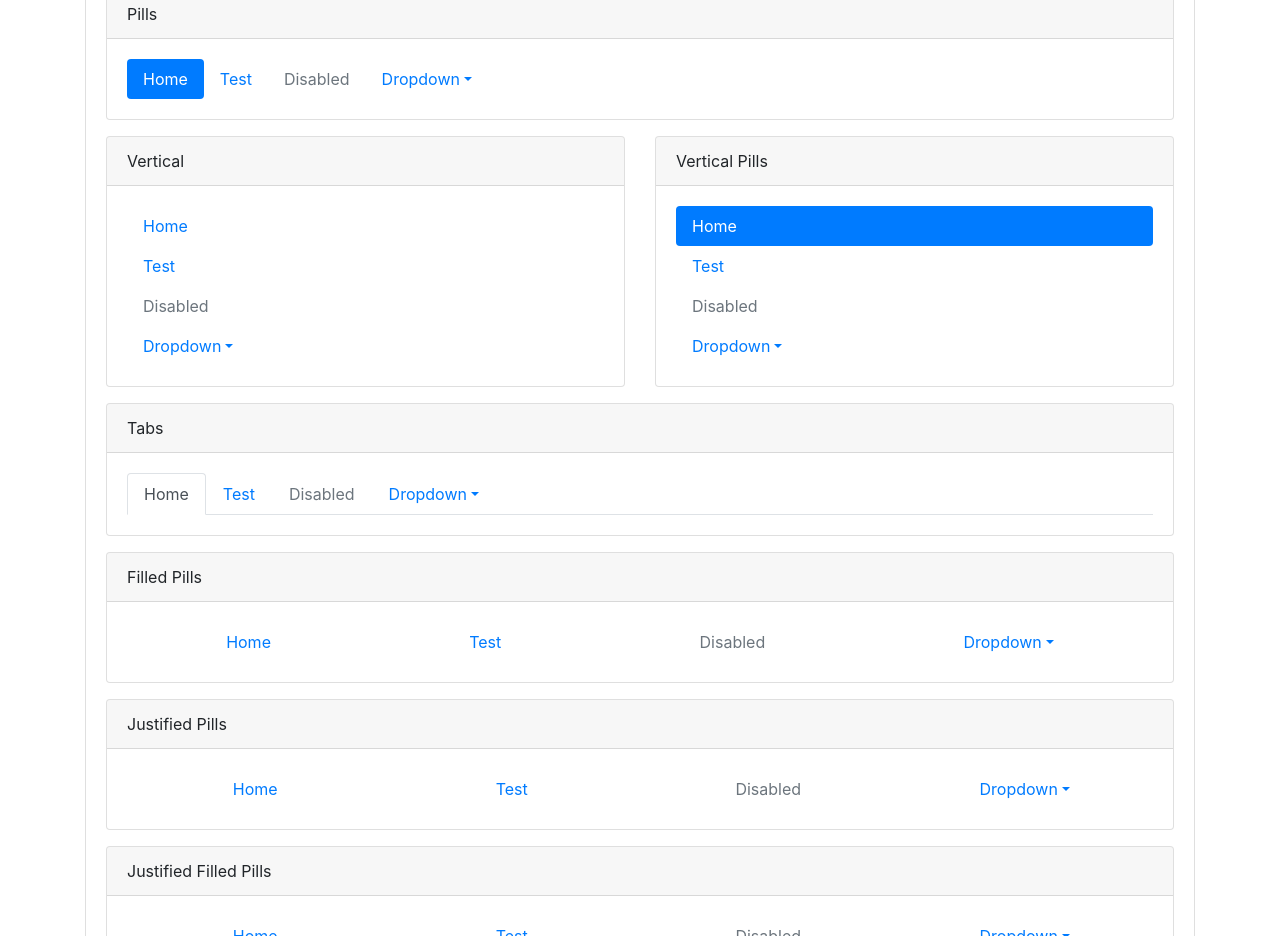
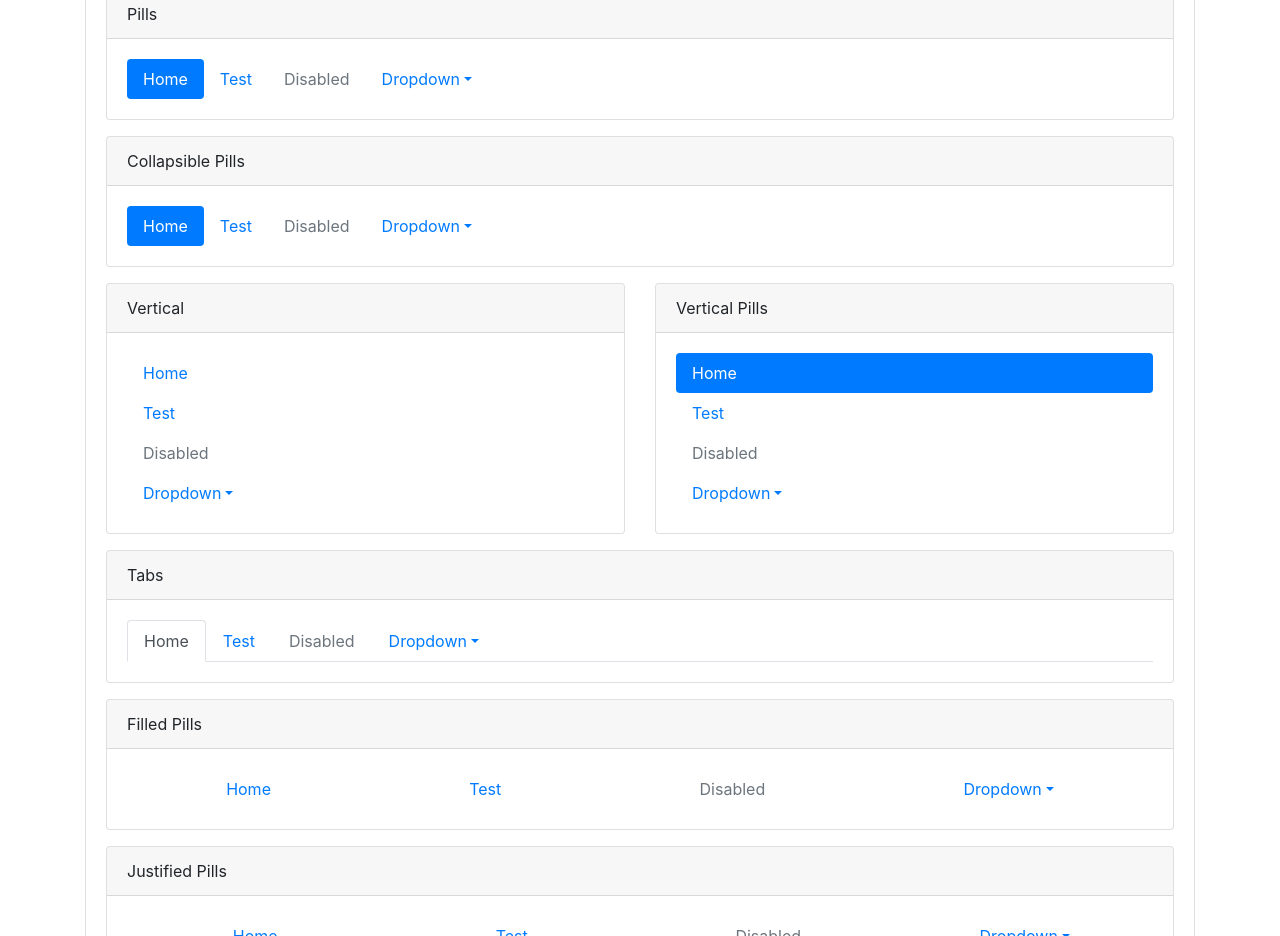
Before and after one commit to duhdugg/preaction-bootstrap-clips, a React (Create React App) app: page / in a window 1280 px wide. Shown: the part 860-1796 px from the top of the page. Built offline with nearby package versions, Linux system fonts and the light colour scheme.

Commit message:
added collapsible navs

```diff
--- a/src/App.js
+++ b/src/App.js
@@ -99,6 +99,9 @@ class App extends React.Component {
               </Card>
               <Card header="Pills" column width={1}>
                 <Nav menu={this.menu} type="pills" />
+              </Card>
+              <Card header="Collapsible Pills" column width={1}>
+                <Nav collapsible type="pills" menu={this.menu} />
               </Card>
               <Card header="Vertical" column width="auto">
                 <Nav align="vertical" menu={this.menu} />
--- a/src/components/Nav.js
+++ b/src/components/Nav.js
@@ -19,6 +19,10 @@ class Nav extends React.Component {
       classes.push('nav-tabs')
     }
 
+    if (this.props.collapsible) {
+      classes.push('flex-column flex-md-row')
+    }
+
     if (this.props.fill) {
       classes.push('nav-fill')
     }
@@ -36,15 +40,17 @@ class Nav extends React.Component {
     return (
       <ul className={className}>
         {this.props.menu.map((item, index) => (
-          <NavItem name={item.name}
+          <NavItem
+            name={item.name}
             href={item.href}
             component={item.component}
             key={index}
             active={item.active}
             disabled={item.disabled}
             onClick={item.onClick}
-            subMenu={item.subMenu}></NavItem>)
-        )}
+            subMenu={item.subMenu}
+          />
+        ))}
       </ul>
     )
   }
```
Also changed, not shown: 1 other file (tests, documents, lock files or other folders).
